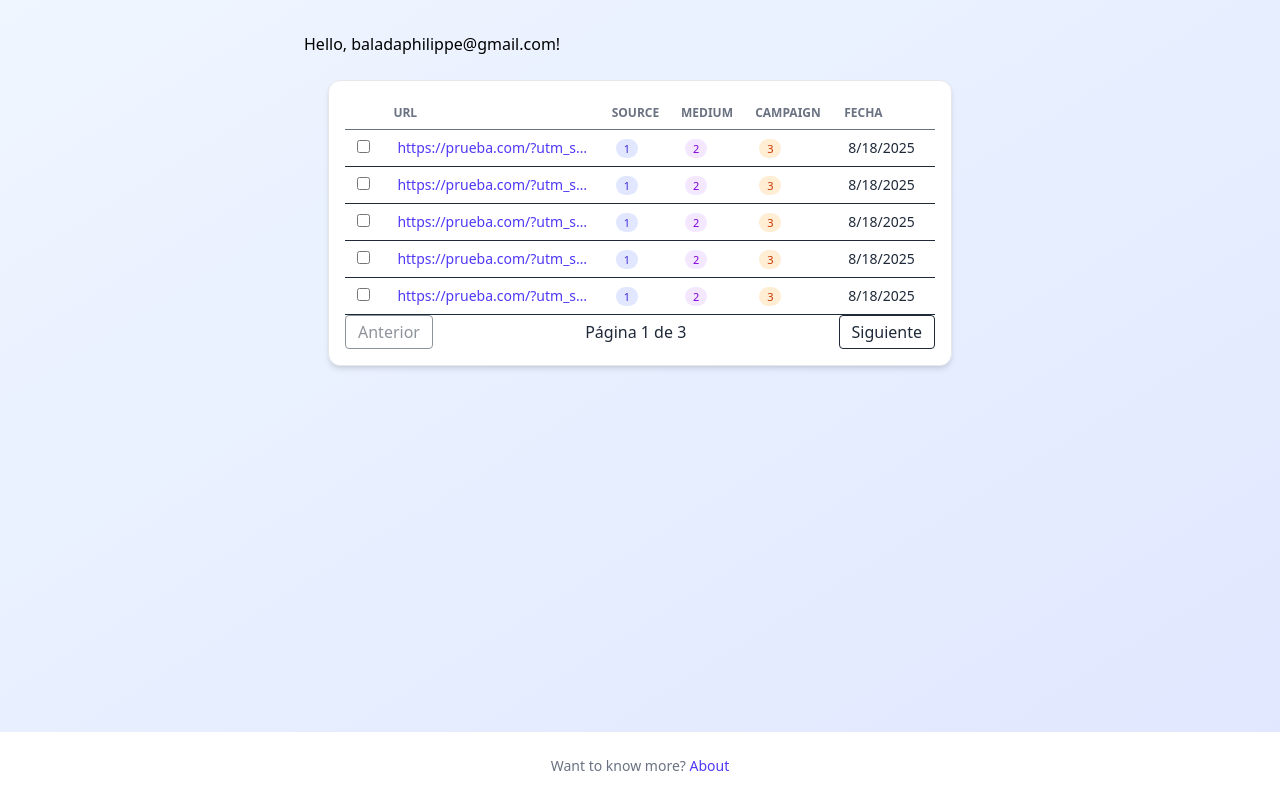
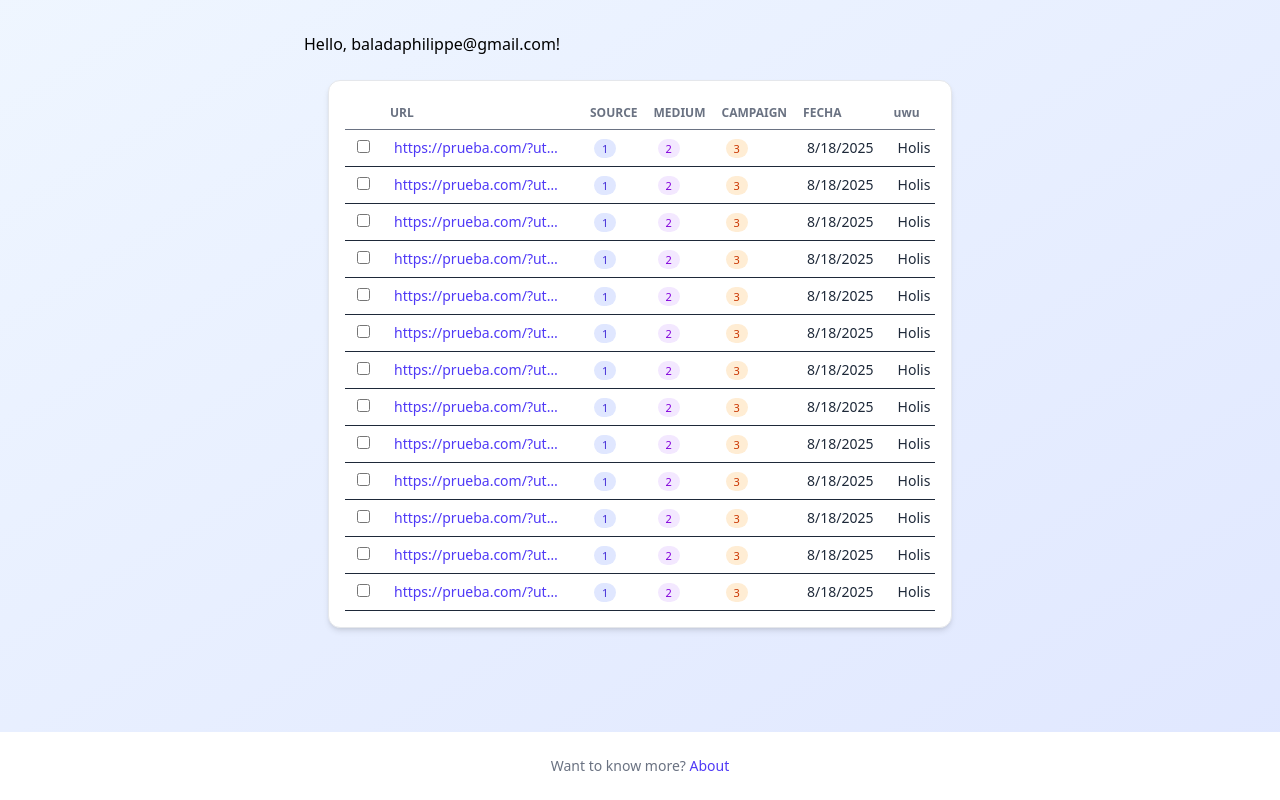
Before and after one commit to YairYR/iny-one-full, a Next.js app: page /dashboard in a window 1280 px wide. Built offline with nearby package versions, Linux system fonts and the light colour scheme.

Commit message:
created a reusable hook table "useDataTable"

```diff
--- /dev/null
+++ b/src/components/Skeleton/Skeleton.tsx
@@ -0,0 +1,109 @@
+import React from "react";
+
+export function SkeletonRectangle() {
+  return (
+    <div className="p-4 bg-white rounded-md shadow-md">
+      <div className="h-4 bg-gray-300 rounded w-3/4 mb-2 animate-pulse"></div>
+      <div className="h-4 bg-gray-300 rounded mb-2 animate-pulse"></div>
+      <div className="h-4 bg-gray-300 rounded w-1/2 animate-pulse"></div>
+    </div>
+  );
+}
+
+export function SkeletonCircle() {
+  return (
+    <div className="p-4 bg-white rounded-md shadow-md flex items-center space-x-4">
+      <div className="w-12 h-12 bg-gray-300 rounded-full animate-pulse"></div>
+      <div className="flex-1">
+        <div className="h-4 bg-gray-300 rounded w-3/4 mb-2 animate-pulse"></div>
+        <div className="h-4 bg-gray-300 rounded w-1/2 animate-pulse"></div>
+      </div>
+    </div>
+  );
+}
+
+export function SkeletonTriangle() {
+  return (
+    <div className="p-4 bg-white rounded-md shadow-md flex items-center space-x-4">
+      <div className="w-0 h-0 border-l-8 border-l-transparent border-r-8 border-r-transparent border-b-16 border-b-gray-300 animate-pulse"></div>
+      <div className="flex-1">
+        <div className="h-4 bg-gray-300 rounded w-3/4 mb-2 animate-pulse"></div>
+        <div className="h-4 bg-gray-300 rounded w-1/2 animate-pulse"></div>
+      </div>
+    </div>
+  );
+}
+
+export function SkeletonUser() {
+  return (
+    <div className="animate-pulse flex space-x-4">
+      <div className="rounded-full bg-gray-300 h-10 w-10"></div>
+      <div className="flex-1 space-y-6 py-1">
+        <div className="h-2 bg-gray-300 rounded"></div>
+        <div className="space-y-3">
+          <div className="grid grid-cols-3 gap-4">
+            <div className="h-2 bg-gray-300 rounded col-span-2"></div>
+            <div className="h-2 bg-gray-300 rounded col-span-1"></div>
+          </div>
+          <div className="h-2 bg-gray-300 rounded"></div>
+        </div>
+      </div>
+    </div>
+  )
+}
+
+export function SkeletonTable({ rows = 2 }: { rows?: number }) {
+  const rowArray = (rows > 0) ? Array.from({ length: rows }) : [];
+  return (
+    <div className="overflow-x-auto">
+      <table className="min-w-full divide-y divide-gray-200">
+        <thead>
+        <tr>
+          <th className="px-6 py-3 bg-gray-50 text-left text-xs font-medium text-gray-500 uppercase tracking-wider">
+            <div className="h-4 bg-gray-300 rounded w-3/4"></div>
+          </th>
+          <th className="px-6 py-3 bg-gray-50 text-left text-xs font-medium text-gray-500 uppercase tracking-wider">
+            <div className="h-4 bg-gray-300 rounded w-1/2"></div>
+          </th>
+          <th className="px-6 py-3 bg-gray-50 text-left text-xs font-medium text-gray-500 uppercase tracking-wider">
+            <div className="h-4 bg-gray-300 rounded w-full"></div>
+          </th>
+
+        </tr>
+        </thead>
+        <tbody className="bg-white divide-y divide-gray-200">
+        {rowArray.map((_, i) => (
+          (i % 2 === 0)
+            ? (
+              <tr key={i}>
+                <td className="px-6 py-4 whitespace-nowrap">
+                  <div className="h-6 bg-gray-200 rounded animate-pulse w-2/3"></div>
+                </td>
+                <td className="px-6 py-4 whitespace-nowrap">
+                  <div className="h-6 bg-gray-200 rounded animate-pulse w-full"></div>
+                </td>
+                <td className="px-6 py-4 whitespace-nowrap">
+                  <div className="h-6 bg-gray-200 rounded animate-pulse w-1/3"></div>
+                </td>
+              </tr>
+            )
+            : (
+              <tr key={i}>
+                <td className="px-6 py-4 whitespace-nowrap">
+                  <div className="h-6 bg-gray-200 rounded animate-pulse w-3/4"></div>
+                </td>
+                <td className="px-6 py-4 whitespace-nowrap">
+                  <div className="h-6 bg-gray-200 rounded animate-pulse w-1/2"></div>
+                </td>
+                <td className="px-6 py-4 whitespace-nowrap">
+                  <div className="h-6 bg-gray-200 rounded animate-pulse w-full"></div>
+                </td>
+              </tr>
+            )
+          )
+        )}
+        </tbody>
+      </table>
+    </div>
+  )
+}
--- a/src/components/Table/DataTable.tsx
+++ b/src/components/Table/DataTable.tsx
@@ -2,22 +2,24 @@ import { useDataTable, UseDataTableOptions } from "@/components/Table/hooks/useD
 import type React from "react";
 import clsx from "clsx";
 import { Button } from "@headlessui/react";
+import { usePagination } from "@/components/Table/hooks/usePagination";
 
 export type DataTableProps<T> = UseDataTableOptions<T> & {
   title?: string;
   subtitle?: string;
+  pageSize?: number;
 }
 
-export default function DataTable<T extends { id: string | number }>(
+export default function DataTable<T extends { id: string | number } = { id: string, [key: string]: string }>(
   { title, subtitle, data, columns, selectable, pageSize, ...rest }: DataTableProps<T>
 ) {
   const table = useDataTable<T>({
     data,
     columns,
     selectable,
-    pageSize,
     ...rest
   });
+  const pagination = usePagination(table, { pageSize });
   const { selectedRows, toggleRowSelection } = table;
 
   return (
@@ -70,8 +72,8 @@ export default function DataTable<T extends { id: string | number }>(
                 {table.columns.map((col) => (
                   <td key={String(col.key)} className={clsx("px-3 py-2 whitespace-nowrap", col.cellClassName)}>
                     {col.render
-                      ? col.render(row, { rowIndex, selected: isSelected, column: col })
-                      : String(row[col.key])}
+                      ? col.render(row, { rowIndex, selected: isSelected } as never)
+                      : String(row[col.key as never])}
                   </td>
                 ))}
               </tr>
@@ -86,18 +88,18 @@ export default function DataTable<T extends { id: string | number }>(
         <div className="flex items-center justify-between">
           <Button
             className="px-3 py-1 border rounded disabled:opacity-50"
-            onClick={table.prevPage}
-            disabled={table.pageIndex === 0}
+            onClick={pagination.prevPage}
+            disabled={pagination.page === 0}
           >
             Anterior
           </Button>
           <span>
-            Página {table.pageIndex + 1} de {table.pageCount}
+            Página {pagination.page + 1} de {pagination.totalPages}
           </span>
           <Button
             className="px-3 py-1 border rounded disabled:opacity-50"
-            onClick={table.nextPage}
-            disabled={table.pageIndex >= table.pageCount - 1}
+            onClick={pagination.nextPage}
+            disabled={pagination.page >= pagination.totalPages - 1}
           >
             Siguiente
           </Button>
--- a/src/components/Table/hooks/useDataTable.ts
+++ b/src/components/Table/hooks/useDataTable.ts
@@ -2,43 +2,60 @@ import type React from 'react';
 import { useMemo, useState } from "react";
 
 export interface Column<T> {
-  key: keyof T;
+  key: keyof T|string;
   label: React.ReactNode;
   sortable?: boolean;
-  render?: (row: T, cell: {
-    rowIndex: number;
-    selected: boolean;
-    column: Column<T>;
-  }) => React.ReactNode; // 👈 render personalizado
+  render?: RenderFunc<T>;
   className?: string;
   cellClassName?: string;
+}
+
+export type RenderFunc<T> = (row: T, cell: Cell<T>) => React.ReactNode;
+export type Plugin<T> = (table: DataTableInstance<T>) => { rows: T[]; state?: never; api?: never; };
+
+export interface Cell<T> {
+  rowIndex: number;
+  selected: boolean;
+  column: Omit<Column<T>, 'render'>;
 }
 
 export interface UseDataTableOptions<T> {
   data: T[];
   columns: Column<T>[];
   selectable?: boolean;
-  pageSize?: number;
   onRowDoubleClick?: (row: T) => void;
   onRowRightClick?: (row: T, event: React.MouseEvent) => void;
   onRowSelect?: (selectedRows: T[]) => void;
+  plugins?: Plugin<T>[];
+}
+
+export interface DataTableInstance<T> {
+  columns: (Column<T> & { index: number })[];
+  data: T[];
+  selectable: boolean;
+  sortConfig: { key: string; direction: "asc" | "desc" } | null;
+  selectedRows: Set<string | number>;
+  handleSort: (key: keyof T|string) => void;
+  toggleRowSelection: (id: string | number) => void;
+  handleRowDoubleClick: (row: T) => void;
+  handleRowRightClick: (row: T, event: React.MouseEvent) => void;
 }
 
 export function useDataTable<T extends { id: string | number }>(
   options: UseDataTableOptions<T>
-) {
+): DataTableInstance<T> {
   const {
     data,
-    columns,
+    columns: originalColumns,
     selectable = false,
-    pageSize: initialPageSize,
     onRowDoubleClick,
     onRowRightClick,
-    onRowSelect
+    onRowSelect,
+    plugins,
   } = options;
 
   const [sortConfig, setSortConfig] = useState<{
-    key: keyof T;
+    key: string;
     direction: "asc" | "desc";
   } | null>(null);
 
@@ -46,14 +63,19 @@ export function useDataTable<T extends { id: string | number }>(
     new Set()
   );
 
-  const [pageIndex, setPageIndex] = useState(0);
-  const [pageSize, setPageSize] = useState(initialPageSize ?? data.length);
+  const columns = useMemo(() => {
+    return originalColumns.map((col, index) => ({
+      ...col,
+      sortable: col.sortable ?? false,
+      index,
+    }));
+  }, [originalColumns]);
 
   const sortedData = useMemo(() => {
     if (!sortConfig) return data;
     return [...data].sort((a, b) => {
-      const valA = a[sortConfig.key];
-      const valB = b[sortConfig.key];
+      const valA: T = a[sortConfig.key as never];
+      const valB: T = b[sortConfig.key as never];
 
       if (valA < valB) return sortConfig.direction === "asc" ? -1 : 1;
       if (valA > valB) return sortConfig.direction === "asc" ? 1 : -1;
@@ -61,22 +83,14 @@ export function useDataTable<T extends { id: string | number }>(
     });
   }, [data, sortConfig]);
 
-  const paginatedData = useMemo(() => {
-    if (!pageSize) return sortedData;
-    const start = pageIndex * pageSize;
-    return sortedData.slice(start, start + pageSize);
-  }, [sortedData, pageIndex, pageSize]);
-
-  const pageCount = Math.ceil(sortedData.length / pageSize);
-
-  const handleSort = (key: keyof T) => {
+  const handleSort = (key: (keyof T )|string) => {
     if (sortConfig?.key === key) {
       setSortConfig({
         key,
         direction: sortConfig.direction === "asc" ? "desc" : "asc",
       });
     } else {
-      setSortConfig({ key, direction: "asc" });
+      setSortConfig({ key: key as never, direction: "asc" });
     }
   };
 
@@ -100,30 +114,31 @@ export function useDataTable<T extends { id: string | number }>(
     onRowRightClick?.(row, event);
   };
 
-  const nextPage = () => {
-    setPageIndex((i) => Math.min(i + 1, pageCount - 1));
-  };
-
-  const prevPage = () => {
-    setPageIndex((i) => Math.max(i - 1, 0));
-  };
-
-  return {
+  const instance: DataTableInstance<T> = {
     columns,
-    data: paginatedData,
+    data: sortedData,
     selectable,
     sortConfig,
     selectedRows,
-    pageIndex,
-    pageSize,
-    pageCount,
     handleSort,
     toggleRowSelection,
     handleRowDoubleClick,
     handleRowRightClick,
-    setPageIndex,
-    setPageSize,
-    nextPage,
-    prevPage,
+  };
+
+  const pluginState: Record<string, never> = {};
+  if(plugins && plugins.length) {
+    let rows = instance.data;
+    for (const plugin of plugins) {
+      const { rows: newRows, state, api } = plugin(instance);
+      rows = newRows;
+      Object.assign(pluginState, { state, api });
+    }
+    instance.data = rows;
+  }
+
+  return {
+    ...instance,
+    ...pluginState,
   };
 }
--- /dev/null
+++ b/src/components/Table/hooks/usePagination.ts
@@ -0,0 +1,54 @@
+import { useMemo, useState, useCallback } from "react";
+import { DataTableInstance } from "@/components/Table/hooks/useDataTable";
+
+export interface UsePaginationOptions<T> {
+  // data: T[];
+  pageSize?: number;
+}
+
+export interface UsePaginationResult<T> {
+  page: number;
+  totalPages: number;
+  rows: T[];
+  nextPage: () => void;
+  prevPage: () => void;
+  setPage: (page: number) => void;
+}
+
+type TableType<T> = DataTableInstance<T>;
+
+export function usePagination<T>(table: TableType<T>, { pageSize }: UsePaginationOptions<T>): UsePaginationResult<T> {
+  const [page, setPage] = useState(1);
+
+  const data = useMemo(() => table.data, [table.data]);
+
+  const totalPages = useMemo(() => {
+    if (!pageSize) return 1;
+    return Math.ceil(data.length / pageSize);
+  }, [data, pageSize]);
+
+  const rows = useMemo(() => {
+    if (!pageSize) return data;
+    const start = (page - 1) * pageSize;
+    return data.slice(start, start + pageSize);
+  }, [data, page, pageSize]);
+
+  const nextPage = useCallback(
+    () => setPage((p) => Math.min(p + 1, totalPages)),
+    [totalPages]
+  );
+
+  const prevPage = useCallback(
+    () => setPage((p) => Math.max(p - 1, 1)),
+    []
+  );
+
+  return {
+    page,
+    totalPages,
+    rows,
+    nextPage,
+    prevPage,
+    setPage,
+  };
+}
--- a/src/pages/dashboard/index.tsx
+++ b/src/pages/dashboard/index.tsx
@@ -1,36 +1,70 @@
 import type { GetServerSidePropsContext } from 'next'
+import dynamic from 'next/dynamic';
 
 import LayoutMain from "@/components/layouts/LayoutMain";
 import { AppProvider, useAppContext } from "@/contexts/app.context";
-import React, { useMemo } from "react";
+import React, { useEffect, useMemo, useState } from "react";
 import { UserClient } from "@/lib/types";
 import { useRouter } from "next/router";
-import DataTable from "@/components/Table/DataTable";
 import { Column } from "@/components/Table/hooks/useDataTable";
+import { DataTableProps } from "@/components/Table/DataTable";
+import { SkeletonTable } from "@/components/Skeleton/Skeleton";
+import { Transition } from "@headlessui/react";
+
+const DataTable = dynamic<DataTableProps<UserUrl>>(() => import('@/components/Table/DataTable'), {
+  ssr: false,
+  loading: () => <SkeletonTable rows={9} />,
+});
 
 function DashboardPage({ urls }: { urls: UserUrl[] }) {
   const { user } = useAppContext();
   const router = useRouter();
   const locale = router.locale ?? 'en';
 
+  const [data, setData] = React.useState<UserUrl[]>(urls);
+
   const columns: Column<UserUrl>[] = useMemo(() => [
     // { key: "title", label: "TÍTULO" },
-    { key: "destination", label: "URL",
+    {
+      key: "destination",
+      label: "URL",
       cellClassName: "text-indigo-600 font-medium truncate max-w-[200px]",
-      render: row => <span title={row.destination}>{row.destination}</span> },
+      render: row => <span title={row.destination}>{row.destination}</span>,
+    },
     // { key: "clicks", label: "CLICKS", sortable: true, render: (row) => (
     //     <Tag color="bg-green-100 text-green-700">{row.clicks}</Tag>) },
-    { key: "utm_source", label: "SOURCE",
+    {
+      key: "utm_source",
+      label: "SOURCE",
       sortable: true,
-      render: (row) => <Tag color="bg-indigo-100 text-indigo-700">{row.utm_source}</Tag> },
-    { key: "utm_medium", label: "MEDIUM",
+      render: (row) => {
+        // console.log(cell);
+        return <Tag color="bg-indigo-100 text-indigo-700">{row.utm_source}</Tag>;
+      },
+    },
+    {
+      key: "utm_medium",
+      label: "MEDIUM",
       sortable: true,
-      render: (row) => <Tag color="bg-purple-100 text-purple-700">{row.utm_medium}</Tag> },
-    { key: "utm_campaign", label: "CAMPAIGN",
-      sortable: true, render: (row) => (
-        <Tag color="bg-orange-100 text-orange-700">{row.utm_campaign}</Tag>) },
-    { key: "created_at", label: "FECHA", sortable: true,
-      render: (row) => (new Date(row.created_at)).toLocaleDateString(locale, {}) },
+      render: (row) => <Tag color="bg-purple-100 text-purple-700">{row.utm_medium}</Tag>,
+    },
+    {
+      key: "utm_campaign",
+      label: "CAMPAIGN",
+      sortable: true,
+      render: (row) => <Tag color="bg-orange-100 text-orange-700">{row.utm_campaign}</Tag>,
+    },
+    {
+      key: "created_at",
+      label: "FECHA",
+      sortable: true,
+      render: (row) => (new Date(row.created_at)).toLocaleDateString(locale),
+    },
+    {
+      key: 'uwu',
+      label: 'uwu',
+      render: (row) => (<>Holis</>)
+    }
   ], [locale]);
 
   const sliceText = (text: string, max: number) => {
@@ -49,12 +83,31 @@ function DashboardPage({ urls }: { urls: UserUrl[] }) {
     }
   }
 
+  const [showComponent, setShowComponent] = useState(false);
+
+  useEffect(() => {
+    // Trigger the component to show after a delay or based on user interaction
+    setTimeout(() => setShowComponent(true), 400);
+  }, []);
+
   return (
     <LayoutMain>
       <h1>Hello, {user?.email || 'user'}!</h1>
 
       <div className="p-6">
-        <DataTable<UserUrl> data={urls} columns={columns} pageSize={5} selectable={true} />
+        <Transition show={!showComponent}>
+          <div className="relative">
+            <div className="w-full transition duration-300 ease-in data-closed:opacity-0">
+              <SkeletonTable rows={10} />
+            </div>
+          </div>
+        </Transition>
+        {showComponent && (<DataTable
+          data={data}
+          columns={columns}
+          // pageSize={5}
+          selectable={true}
+        />)}
       </div>
     </LayoutMain>
   )
```
